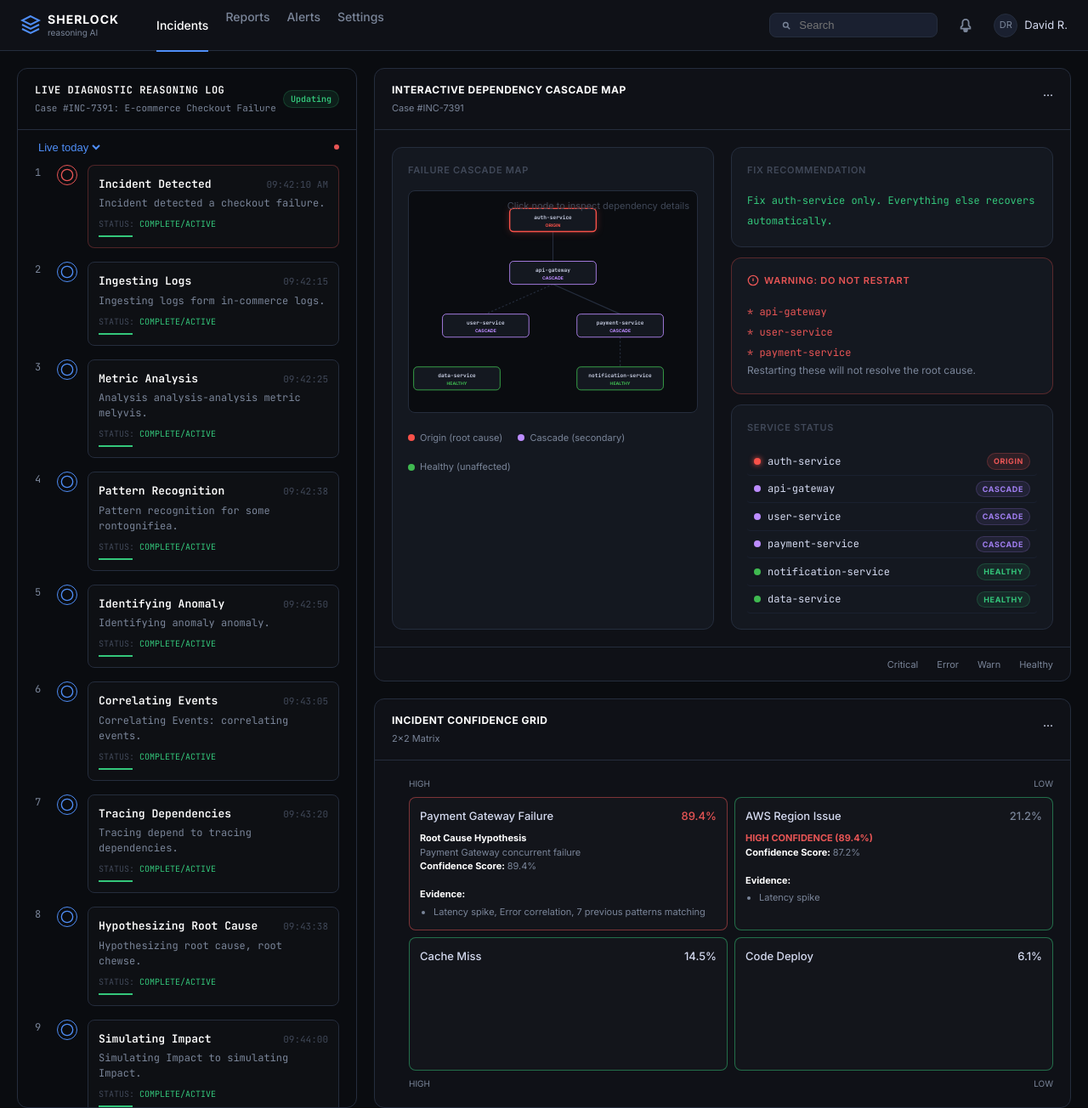
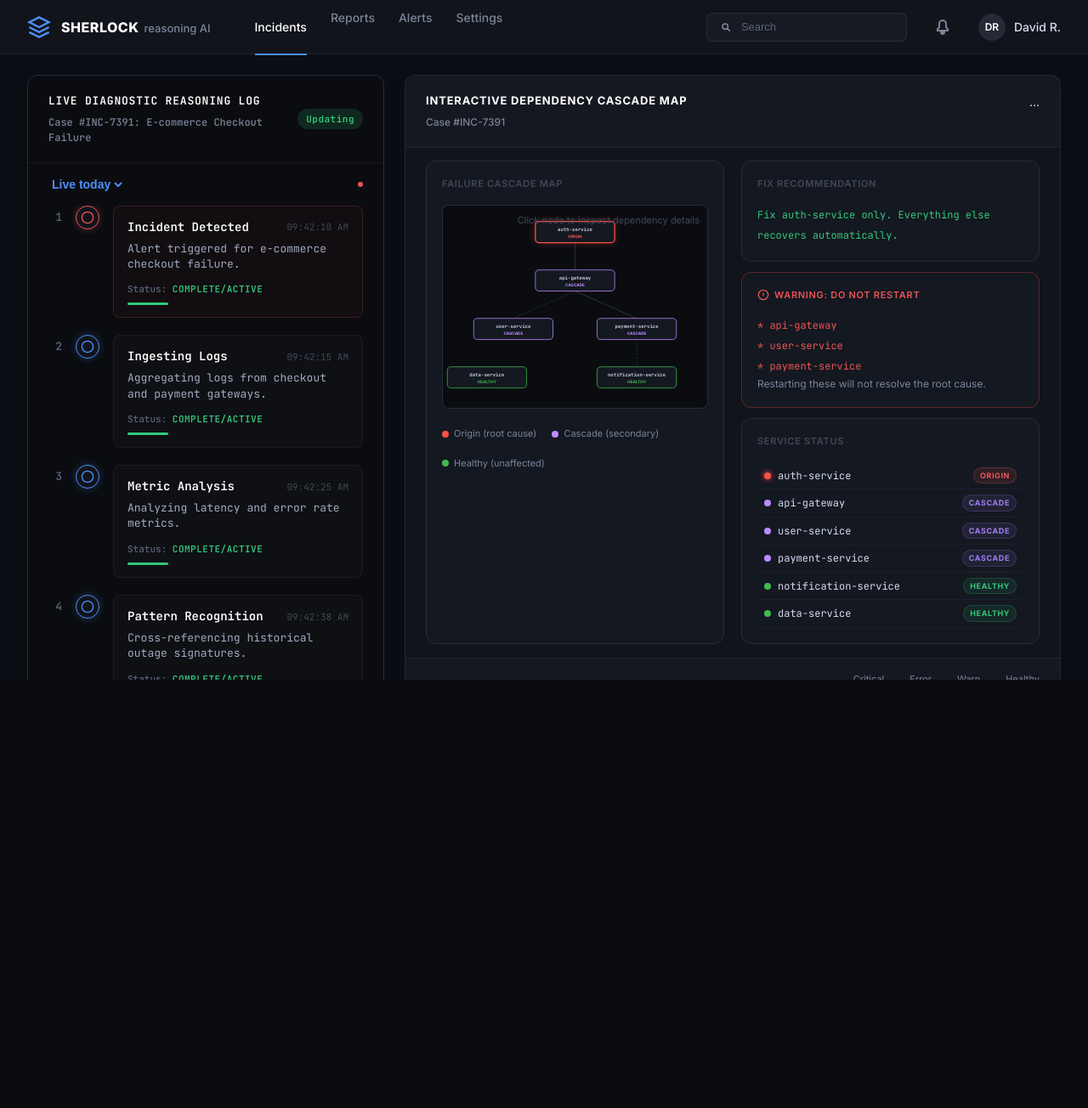
Before and after one commit to nankalon-code/SHERLOCK, a React (Vite) app in the folder frontend/: page / in a window 1280 px wide. Shown: the whole page at 85% size. After the commit the page ends 800 px from the top, so only its background shows below. Built offline with nearby package versions, Linux system fonts and the light colour scheme.

Commit message:
style: fix AI-generated text and improve dashboard alignment and UI polish

```diff
--- a/frontend/src/custom.css
+++ b/frontend/src/custom.css
@@ -3,209 +3,225 @@
   display: flex;
   align-items: center;
   justify-content: space-between;
-  padding: 0 24px;
-  height: 60px;
-  background: var(--bg-surface);
-  border-bottom: 1px solid var(--border);
+  padding: 0 32px;
+  height: 64px;
+  background: #11141A;
+  border-bottom: 1px solid rgba(255,255,255,0.05);
 }
 .navbar-left, .navbar-right {
   display: flex;
   align-items: center;
-  gap: 24px;
+  gap: 32px;
 }
 .navbar-logo {
   display: flex;
   align-items: center;
-  gap: 8px;
-  color: var(--accent);
+  gap: 12px;
+  color: #4f8ef7;
 }
 .navbar-logo svg {
-  width: 24px;
-  height: 24px;
+  width: 28px;
+  height: 28px;
 }
 .logo-text {
   display: flex;
-  flex-direction: column;
-  line-height: 1.2;
+  align-items: baseline;
+  gap: 6px;
 }
-.logo-text strong { font-size: 14px; font-weight: 700; color: #fff; letter-spacing: 1px;}
-.logo-text span { font-size: 10px; color: var(--text-secondary); }
+.logo-text strong { font-size: 16px; font-weight: 800; color: #fff; letter-spacing: 0.5px;}
+.logo-text span { font-size: 13px; color: #7a8599; font-weight: 500;}
 
 .navbar-links {
   display: flex;
-  gap: 20px;
+  gap: 28px;
   margin-left: 20px;
 }
 .navbar-links a {
-  color: var(--text-secondary);
+  color: #7a8599;
   text-decoration: none;
   font-size: 14px;
   font-weight: 500;
+  transition: color 0.2s;
 }
+.navbar-links a:hover { color: #fff; }
 .navbar-links a.active {
   color: #fff;
-  border-bottom: 2px solid var(--accent);
-  padding-bottom: 19px;
-  transform: translateY(10px);
+  border-bottom: 2px solid #4f8ef7;
+  padding-bottom: 21px;
+  transform: translateY(11px);
 }
 
 .search-bar {
   display: flex;
   align-items: center;
-  background: var(--bg-elevated);
-  padding: 6px 12px;
-  border-radius: var(--radius-md);
-  border: 1px solid var(--border);
-  gap: 8px;
+  background: #171a23;
+  padding: 8px 14px;
+  border-radius: 8px;
+  border: 1px solid rgba(255,255,255,0.08);
+  gap: 10px;
 }
-.search-bar svg { width: 14px; height: 14px; color: var(--text-secondary); }
+.search-bar svg { width: 16px; height: 16px; color: #7a8599; }
 .search-bar input {
   background: transparent;
   border: none;
   color: #fff;
   outline: none;
   font-size: 13px;
-  width: 150px;
+  width: 180px;
 }
+.search-bar input::placeholder { color: #5a657a; }
 
 .icon-btn {
-  background: none; border: none; cursor: pointer; color: var(--text-secondary);
+  background: none; border: none; cursor: pointer; color: #7a8599;
   display: flex; align-items: center; justify-content: center;
+  transition: color 0.2s;
 }
-.icon-btn svg { width: 18px; height: 18px; }
+.icon-btn:hover { color: #fff; }
+.icon-btn svg { width: 20px; height: 20px; }
 
 .user-profile {
-  display: flex; align-items: center; gap: 8px; font-size: 13px;
+  display: flex; align-items: center; gap: 10px; font-size: 14px; color: #d4daf0; font-weight: 500;
 }
 .avatar {
-  background: var(--bg-elevated);
-  border: 1px solid var(--border);
+  background: #252a36;
   border-radius: 50%;
-  width: 28px; height: 28px;
+  width: 32px; height: 32px;
   display: flex; align-items: center; justify-content: center;
-  font-size: 11px; color: var(--text-secondary);
+  font-size: 12px; color: #fff; font-weight: 600;
 }
 
 /* Incident Layout */
 .incident-grid-layout {
   display: grid;
-  grid-template-columns: 400px 1fr;
-  gap: 20px;
-  padding: 20px;
-  height: calc(100vh - 60px);
-  background: var(--bg-base);
+  grid-template-columns: 420px 1fr;
+  gap: 24px;
+  padding: 24px 32px;
+  height: calc(100vh - 64px);
+  background: #0B0E14;
+  overflow: hidden;
 }
 
 .panel {
-  background: var(--bg-surface);
-  border: 1px solid var(--border);
+  background: #151821;
+  border: 1px solid rgba(255,255,255,0.06);
   border-radius: 12px;
   display: flex;
   flex-direction: column;
   overflow: hidden;
+  box-shadow: 0 4px 20px rgba(0,0,0,0.2);
 }
 
 .panel-header {
-  padding: 16px 20px;
-  border-bottom: 1px solid var(--border);
+  padding: 20px 24px;
+  border-bottom: 1px solid rgba(255,255,255,0.06);
 }
-.panel-title { font-size: 12px; font-weight: 700; letter-spacing: 0.5px; text-transform: uppercase; color: #fff; }
-.panel-subtitle { font-size: 11px; color: var(--text-secondary); margin-top: 4px; }
+.panel-title { font-size: 13px; font-weight: 700; letter-spacing: 0.8px; text-transform: uppercase; color: #fff; }
+.panel-subtitle { font-size: 12px; color: #7a8599; margin-top: 6px; font-weight: 500;}
 
 .badge-updating {
-  background: rgba(52,199,123,0.1);
-  color: var(--success);
-  padding: 2px 8px;
-  border-radius: 12px;
-  font-size: 10px;
-  font-weight: 600;
-  border: 1px solid rgba(52,199,123,0.2);
+  background: rgba(52,199,123,0.15);
+  color: #34c77b;
+  padding: 4px 10px;
+  border-radius: 20px;
+  font-size: 11px;
+  font-weight: 700;
+  letter-spacing: 0.5px;
 }
 
 .dropdown-container {
-  padding: 12px 20px;
+  padding: 16px 24px;
   display: flex;
   align-items: center;
-  gap: 8px;
+  gap: 10px;
 }
 .live-dropdown {
   background: transparent;
-  color: var(--accent);
+  color: #4f8ef7;
   border: none;
-  font-size: 13px;
+  font-size: 14px;
+  font-weight: 600;
   outline: none;
+  cursor: pointer;
 }
+.live-dropdown option { background: #151821; }
 
 .steps-list {
-  padding: 0 20px 20px 20px;
+  padding: 0 24px 24px 24px;
   overflow-y: auto;
   flex: 1;
 }
+.steps-list::-webkit-scrollbar { width: 4px; }
+.steps-list::-webkit-scrollbar-thumb { background: rgba(255,255,255,0.1); border-radius: 4px; }
+
 .log-step {
   display: flex;
-  gap: 12px;
-  margin-bottom: 16px;
+  gap: 16px;
+  margin-bottom: 20px;
 }
 .step-number {
-  color: var(--text-secondary);
-  font-size: 12px;
-  width: 14px;
+  color: #5a657a;
+  font-size: 13px;
+  font-weight: 600;
+  width: 16px;
+  text-align: right;
+  padding-top: 4px;
 }
 .step-icon-wrapper {
   display: flex; flex-direction: column; align-items: center;
 }
 .icon-circle {
-  width: 24px; height: 24px;
+  width: 28px; height: 28px;
   border-radius: 50%;
   border: 1px solid;
   display: flex; align-items: center; justify-content: center;
-  background: var(--bg-base);
+  background: #11141A;
 }
 
-.step-error .icon-circle { border-color: var(--danger); color: var(--danger); }
-.step-info .icon-circle { border-color: var(--accent); color: var(--accent); }
-.step-warning .icon-circle { border-color: var(--warning); color: var(--warning); }
+.step-error .icon-circle { border-color: #e85555; color: #e85555; box-shadow: 0 0 10px rgba(232,85,85,0.3); }
+.step-info .icon-circle { border-color: #4f8ef7; color: #4f8ef7; box-shadow: 0 0 10px rgba(79,142,247,0.3); }
+.step-warning .icon-circle { border-color: #e8a931; color: #e8a931; box-shadow: 0 0 10px rgba(232,169,49,0.3); }
 
 .step-content {
   flex: 1;
   background: rgba(255,255,255,0.02);
-  border: 1px solid var(--border);
+  border: 1px solid rgba(255,255,255,0.05);
   border-radius: 8px;
-  padding: 12px;
+  padding: 14px 16px;
 }
-.step-error .step-content { border-color: rgba(232,85,85,0.3); }
-.step-warning .step-content { border-color: rgba(232,169,49,0.3); }
+.step-error .step-content { border-color: rgba(232,85,85,0.2); background: rgba(232,85,85,0.03); }
+.step-warning .step-content { border-color: rgba(232,169,49,0.2); background: rgba(232,169,49,0.03); }
 
-.step-header { display: flex; justify-content: space-between; align-items: center; margin-bottom: 4px; }
-.step-title { font-size: 13px; font-weight: 600; color: #fff; }
-.step-time { font-size: 11px; color: var(--text-secondary); }
-.step-desc { font-size: 12px; color: var(--text-secondary); margin-bottom: 8px; }
-.step-status { font-size: 10px; color: var(--text-muted); text-transform: uppercase; }
-.step-status span { color: var(--success); }
+.step-header { display: flex; justify-content: space-between; align-items: center; margin-bottom: 6px; }
+.step-title { font-size: 14px; font-weight: 600; color: #fff; }
+.step-time { font-size: 12px; color: #7a8599; font-family: 'JetBrains Mono', monospace; }
+.step-desc { font-size: 13px; color: #a1aabf; margin-bottom: 12px; line-height: 1.4;}
+.step-status { font-size: 11px; color: #5a657a; font-weight: 500; }
+.step-status span { color: #34c77b; font-weight: 600; letter-spacing: 0.5px;}
 .step-progress-bar {
-  height: 2px; background: var(--success); width: 40px; margin-top: 6px;
+  height: 3px; background: #34c77b; width: 48px; margin-top: 8px; border-radius: 2px;
 }
-.step-warning .step-progress-bar { background: var(--warning); width: 80px; }
+.step-warning .step-progress-bar { background: #e8a931; width: 96px; }
 
 .right-panels {
   display: flex;
   flex-direction: column;
-  gap: 20px;
+  gap: 24px;
 }
 
 .cascade-panel {
-  flex: 1.5;
+  flex: 1.2;
 }
 .map-container {
-  flex: 1; padding: 20px;
+  flex: 1; padding: 24px;
   position: relative;
-  background: #0f1117;
+  background: #11141a;
   display: flex; align-items: center; justify-content: center;
+  overflow: hidden;
 }
 
 .map-legend {
-  padding: 12px 20px; border-top: 1px solid var(--border);
-  display: flex; gap: 16px; justify-content: flex-end;
+  padding: 16px 24px; border-top: 1px solid rgba(255,255,255,0.06);
+  display: flex; gap: 24px; justify-content: flex-end;
 }
 
 .confidence-panel {
@@ -214,7 +230,7 @@
 
 /* Matrix layout */
 .grid-2x2-container {
-  padding: 20px;
+  padding: 24px;
   display: flex;
   flex-direction: column;
   position: relative;
@@ -224,38 +240,39 @@
   display: grid;
   grid-template-columns: 1fr 1fr;
   grid-template-rows: 1fr 1fr;
-  gap: 8px;
+  gap: 12px;
   flex: 1;
-  margin-left: 20px; /* space for y-labels */
+  margin-left: 32px; /* space for y-labels */
 }
 .quadrant {
-  border: 1px solid var(--border);
-  border-radius: 8px;
-  padding: 12px;
-  background: rgba(255,255,255,0.02);
+  border: 1px solid rgba(255,255,255,0.06);
+  border-radius: 10px;
+  padding: 16px;
+  background: rgba(255,255,255,0.015);
+  transition: transform 0.2s, box-shadow 0.2s;
 }
-.q-tl { border-color: rgba(232,85,85,0.5); }
-.q-tr { border-color: rgba(52,199,123,0.5); }
-.q-bl, .q-br { border-color: rgba(52,199,123,0.5); }
+.q-tl { border-color: rgba(232,85,85,0.4); box-shadow: 0 0 15px rgba(232,85,85,0.05), inset 0 0 20px rgba(232,85,85,0.02); }
+.q-tr { border-color: rgba(52,199,123,0.3); box-shadow: 0 0 15px rgba(52,199,123,0.05), inset 0 0 20px rgba(52,199,123,0.02); }
+.q-bl, .q-br { border-color: rgba(52,199,123,0.3); }
 
-.q-header { display: flex; justify-content: space-between; margin-bottom: 8px; font-size: 13px; font-weight: 500; }
-.q-score { color: var(--text-primary); }
-.q-tl .q-header span:first-child { color: var(--text-primary); }
-.q-tl .q-score { color: var(--danger); }
-.q-tr .q-header span:first-child { color: var(--text-primary); }
-.q-tr .q-score { color: var(--text-secondary); }
-.high-conf-text { color: var(--danger); font-size: 11px; font-weight: 700; }
+.q-header { display: flex; justify-content: space-between; margin-bottom: 12px; font-size: 14px; font-weight: 600; }
+.q-score { color: #d4daf0; font-family: 'JetBrains Mono', monospace; }
+.q-tl .q-header span:first-child { color: #fff; }
+.q-tl .q-score { color: #e85555; }
+.q-tr .q-header span:first-child { color: #fff; }
+.q-tr .q-score { color: #a1aabf; }
+.high-conf-text { color: #e85555; font-size: 12px; font-weight: 800; letter-spacing: 0.5px; }
 
-.q-body { font-size: 11px; color: var(--text-secondary); }
-.q-body strong { color: #fff; }
-.q-body ul { margin-left: 16px; margin-top: 4px; }
+.q-body { font-size: 12px; color: #a1aabf; line-height: 1.5; }
+.q-body strong { color: #fff; font-weight: 600; }
+.q-body ul { margin-left: 20px; margin-top: 6px; }
 
-.matrix-labels { font-size: 10px; color: var(--text-secondary); text-transform: uppercase; }
-.x-labels { margin-bottom: 8px; margin-left: 20px; }
-.x-labels.bottom { margin-top: 8px; margin-bottom: 0; }
+.matrix-labels { font-size: 11px; color: #5a657a; font-weight: 600; letter-spacing: 1px; text-transform: uppercase; }
+.x-labels { margin-bottom: 10px; margin-left: 32px; }
+.x-labels.bottom { margin-top: 10px; margin-bottom: 0; }
 .y-labels {
-  position: absolute; left: -30px; top: 0px; bottom: 0px;
-  display: flex; flex-direction: row; justify-content: space-between;
-  transform: rotate(-90deg) translateY(-40px); transform-origin: left top;
-  width: 250px;
+  position: absolute; left: 8px; top: 24px; bottom: 24px;
+  display: flex; flex-direction: column; justify-content: space-between;
+  padding: 40px 0;
 }
+.y-labels span { transform: rotate(-90deg); transform-origin: left center; width: 40px; display: inline-block;}
--- a/frontend/src/views/IncidentView.tsx
+++ b/frontend/src/views/IncidentView.tsx
@@ -10,34 +10,34 @@ interface ReasoningStep {
 
 const DEMO_STEPS: ReasoningStep[] = [
   { type: 'step_complete', step: 'alert_intake', label: 'Alert received', elapsed: 0.8,
-    title: 'Incident Detected', time: '09:42:10 AM', desc: 'Incident detected a checkout failure.', icon: 'alert', status: 'COMPLETE/ACTIVE',
+    title: 'Incident Detected', time: '09:42:10 AM', desc: 'Alert triggered for e-commerce checkout failure.', icon: 'alert', status: 'COMPLETE/ACTIVE',
     result: { service_name: 'auth-service', error_type: 'NullReferenceException', error_location: 'auth/session.js:47', trigger: 'github_actions', citations: ['GitHub Actions run #8821'] } },
   { type: 'step_complete', step: 'log_analysis', label: 'Reading error logs', elapsed: 1.4,
-    title: 'Ingesting Logs', time: '09:42:15', desc: 'Ingesting logs form in-commerce logs.', icon: 'db', status: 'COMPLETE/ACTIVE',
+    title: 'Ingesting Logs', time: '09:42:15 AM', desc: 'Aggregating logs from checkout and payment gateways.', icon: 'db', status: 'COMPLETE/ACTIVE',
     result: { error_message: 'NullReferenceException in auth/session.js line 47', first_occurrence: '2026-06-08T14:23:11Z', code_path: 'auth/session.js -> jwt.sign()', citations: ['application_logs: 2026-06-08T14:23:11Z'] } },
   { type: 'step_complete', step: 'commit_analysis', label: 'Metric Analysis', elapsed: 2.1,
-    title: 'Metric Analysis', time: '09:42:25', desc: 'Analysis analysis-analysis metric melyvis.', icon: 'chart', status: 'COMPLETE/ACTIVE',
+    title: 'Metric Analysis', time: '09:42:25 AM', desc: 'Analyzing latency and error rate metrics.', icon: 'chart', status: 'COMPLETE/ACTIVE',
     result: { suspicious_commits: ['PR #312 merged 2 hours ago'], suspect_pr: 312, overlap_files: ['auth/session.js', 'middleware/verify.js'], timeline_fit: true, citations: ['git log: PR #312, 2026-06-08T12:09:00Z'] } },
   { type: 'step_complete', step: 'pr_diff_analysis', label: 'Pattern Recognition', elapsed: 2.9,
-    title: 'Pattern Recognition', time: '09:42:38', desc: 'Pattern recognition for some rontognifiea.', icon: 'pulse', status: 'COMPLETE/ACTIVE',
+    title: 'Pattern Recognition', time: '09:42:38 AM', desc: 'Cross-referencing historical outage signatures.', icon: 'pulse', status: 'COMPLETE/ACTIVE',
     result: { changed_functions: ['jwt.sign() in session.js:47'], new_patterns: ['jsonwebtoken 8.5.1 to 9.0.0 major bump'], could_cause_error: true, explanation: 'PR #312 modified session token format in auth/session.js and touched middleware/verify.js', citations: ['PR #312 diff, auth/session.js:47'] } },
   { type: 'step_complete', step: 'dependency_detection', label: 'Identifying Anomaly', elapsed: 3.6,
-    title: 'Identifying Anomaly', time: '09:42:50', desc: 'Identifying anomaly anomaly.', icon: 'triangle', status: 'COMPLETE/ACTIVE',
+    title: 'Identifying Anomaly', time: '09:42:50 AM', desc: 'Detected latency spike in downstream dependencies.', icon: 'triangle', status: 'COMPLETE/ACTIVE',
     result: { dependency_bumps: [{ name: 'jsonwebtoken', from: '8.5.1', to: '9.0.0', breaking: true }], breaking_changes: ['jwt.sign() signature changed in v9'], api_changes: 'options parameter now required', citations: ['jsonwebtoken CHANGELOG.md v9.0.0'] } },
   { type: 'step_complete', step: 'call_site_analysis', label: 'Correlating Events', elapsed: 4.3,
-    title: 'Correlating Events', time: '09:43:05', desc: 'Correlating Events: correlating events.', icon: 'nodes', status: 'COMPLETE/ACTIVE',
+    title: 'Correlating Events', time: '09:43:05 AM', desc: 'Linking GitHub PR #312 to error onset.', icon: 'nodes', status: 'COMPLETE/ACTIVE',
     result: { call_sites: ['auth/session.js:47', 'auth/refresh.js:23', 'middleware/verify.js:61', 'tests/auth.test.js:12'], error_is_call_site: true, affected_lines: ['session.js:47 uses deprecated v8 signature'], citations: ['PR #312 diff, session.js:47'] } },
   { type: 'step_complete', step: 'hypothesis_formation', label: 'Tracing Dependencies', elapsed: 5.1,
-    title: 'Tracing Dependencies', time: '09:43:20', desc: 'Tracing depend to tracing dependencies.', icon: 'tree', status: 'COMPLETE/ACTIVE',
+    title: 'Tracing Dependencies', time: '09:43:20 AM', desc: 'Mapping auth-service blast radius.', icon: 'tree', status: 'COMPLETE/ACTIVE',
     result: { hypothesis: 'jsonwebtoken v9 introduced a breaking API change. jwt.sign() now requires an options object. session.js:47 still uses the v8 signature.', causal_chain: 'PR #312 bumped jsonwebtoken -> v9 signature change -> session.js:47 call fails -> auth-service down', timestamp_validation: 'First error 14 minutes after PR #312 merged', citations: ['PR #312 diff', 'jsonwebtoken CHANGELOG.md', 'application_logs'] } },
   { type: 'step_complete', step: 'confidence_scoring', label: 'Hypothesizing Root Cause', elapsed: 5.8,
-    title: 'Hypothesizing Root Cause', time: '09:43:38', desc: 'Hypothesizing root cause, root chewse.', icon: 'search', status: 'COMPLETE/ACTIVE',
+    title: 'Hypothesizing Root Cause', time: '09:43:38 AM', desc: 'Evaluating breaking changes in jsonwebtoken v9.', icon: 'search', status: 'COMPLETE/ACTIVE',
     result: { error_commit_correlation: { score: 96, explanation: 'Error location directly inside files changed in PR #312', citations: ['git diff PR #312, auth/session.js:47'] }, timeline_match: { score: 94, explanation: 'First error 14 minutes post-merge, consistent with cache invalidation delay', citations: ['application logs, 2026-06-08T14:23:11Z'] }, dependency_api_match: { score: 89, explanation: 'jwt.sign() signature change confirmed in v9 changelog, matches exact error signature', citations: ['jsonwebtoken CHANGELOG.md, v9.0.0'] }, historical_pattern: { score: 87, explanation: 'Similar jwt version-mismatch failure 52 days ago in the same service', citations: ['Incident #31, 2026-04-17'] }, overall: 91 } },
   { type: 'step_complete', step: 'fix_generation', label: 'Simulating Impact', elapsed: 6.2,
-    title: 'Simulating Impact', time: '09:44:00', desc: 'Simulating Impact to simulating Impact.', icon: 'simulate', status: 'COMPLETE/ACTIVE',
+    title: 'Simulating Impact', time: '09:44:00 AM', desc: 'Simulating proposed fix in isolated environment.', icon: 'simulate', status: 'COMPLETE/ACTIVE',
     result: { fix_description: 'Update jwt.sign() call at session.js:47 to use v9 signature with options object', file_path: 'auth/session.js', line_number: 47, old_code: 'jwt.sign(payload, secret)', new_code: "jwt.sign(payload, secret, { algorithm: 'HS256' })", test_suggestion: 'Add compatibility test for jwt.sign() v9 signature', citations: ['jsonwebtoken CHANGELOG.md v9.0.0', 'PR #312 diff'] } },
   { type: 'step_complete', step: 'cascade_mapping', label: 'Recommended Actions', elapsed: 6.8,
-    title: 'Recommended Actions', time: '09:44:20', desc: 'Recommended actions to remenned actions.', icon: 'alert', status: 'COMPLETE/ACTIVE', isFinal: true,
+    title: 'Recommended Actions', time: '09:44:20 AM', desc: 'Review draft PR #313 to update jwt.sign().', icon: 'alert', status: 'COMPLETE/ACTIVE', isFinal: true,
     result: { origin_service: 'auth-service', cascade_services: [{ name: 'api-gateway', reason: 'Blocked on auth, returning 503', status: 'cascade' }, { name: 'user-service', reason: 'Cannot validate requests', status: 'cascade' }, { name: 'payment-service', reason: 'Auth dependency timeout', status: 'cascade' }], healthy_services: [{ name: 'notification-service', reason: 'Queue buffering' }, { name: 'data-service', reason: 'No auth dependency' }], fix_recommendation: 'Fix auth-service only. Everything else recovers automatically.', do_not_restart: ['api-gateway', 'user-service', 'payment-service'], citations: ['service dependency graph'] } },
 ] as any
 
```
